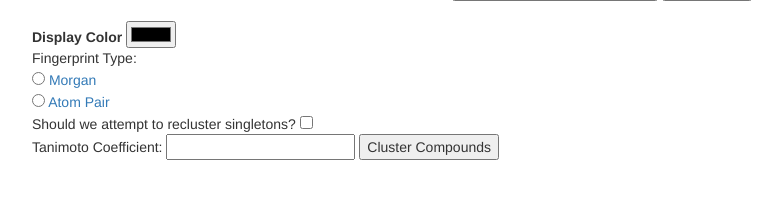
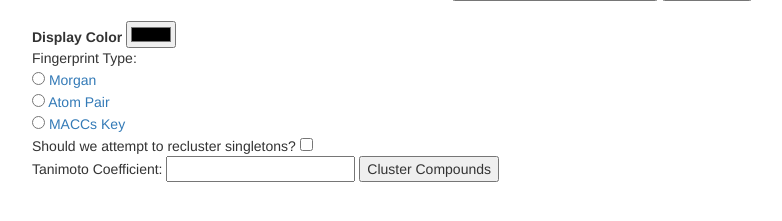
Before and after one commit to sandboxnu/cheminformatics, a Flask app: template app/templates/pains_verify_and_coefficient_use.html in a window 1280 px wide. Shown: the part 408-629 px from the top of the page, without its empty margins (38-820 px from the left). Run offline with Flask 2, Linux system fonts and the light colour scheme; the template is opened without the code that fills it, so the values that code supplies are empty; some libraries are stand-ins or nearby versions.

Commit message:
Add maccs

```diff
--- a/app/templates/pains_verify_and_coefficient_use.html
+++ b/app/templates/pains_verify_and_coefficient_use.html
@@ -184,6 +184,9 @@
         <input type="radio" name="fp_radio" id="atom-pair" value="atom-pair">
           <a target="_blank" href="https://www.rdkit.org/docs/GettingStartedInPython.html#atom-pairs-and-topological-torsions">Atom Pair</a>
         </input><br/>
+        <input type="radio" name="fp_radio" id="maccs" value="maccs">
+          <a target="_blank" href="https://www.rdkit.org/docs/GettingStartedInPython.html#maccs-keys">MACCs Key</a>
+        </input><br/>
         <div>
           Should we attempt to recluster singletons?
           <input type="checkbox" id="reclusterCoefficientCheck"  name="reclusterCoefficientCheck" onChange="onReclusterSingletonsCheck()"/>
--- a/scripts/clustering/clustering.py
+++ b/scripts/clustering/clustering.py
@@ -6,6 +6,7 @@ from rdkit.Chem import AllChem
 from app.data.smiles import  get_murcko_smile
 from rdkit.ML.Cluster import Butina
 from rdkit.Chem.AtomPairs import Pairs
+from rdkit.Chem import MACCSkeys
 
 radius = 2
 def compare_two_smiles(smile1, smile2, fp_type):
@@ -33,8 +34,8 @@ def cluster(smile_keys, fp_type, cutoff=0.15):
         mol = Chem.MolFromSmiles(murcko)
         if fp_type == "atom-pair":
             fps = Pairs.GetAtomPairFingerprintAsBitVect(mol)
-        elif fp_type == "fpm":
-            fps = FingerprintMols.FingerprintMol(mol)
+        elif fp_type == "maccs":
+            fps = MACCSkeys.GenMACCSKeys(mol)
         else:
             fps = AllChem.GetMorganFingerprintAsBitVect(mol, radius, nBits=1024)
         data[i] = fps
```
